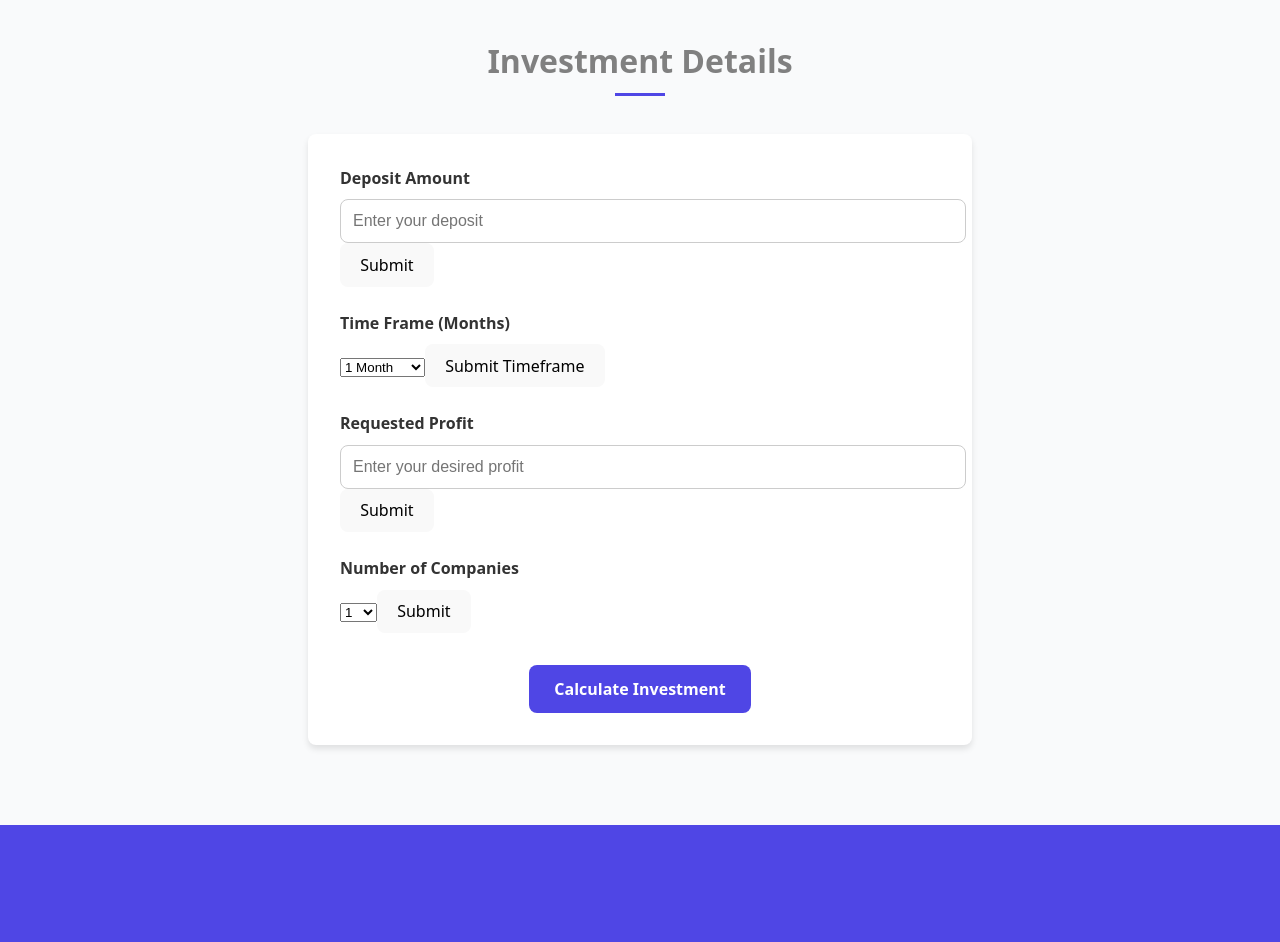
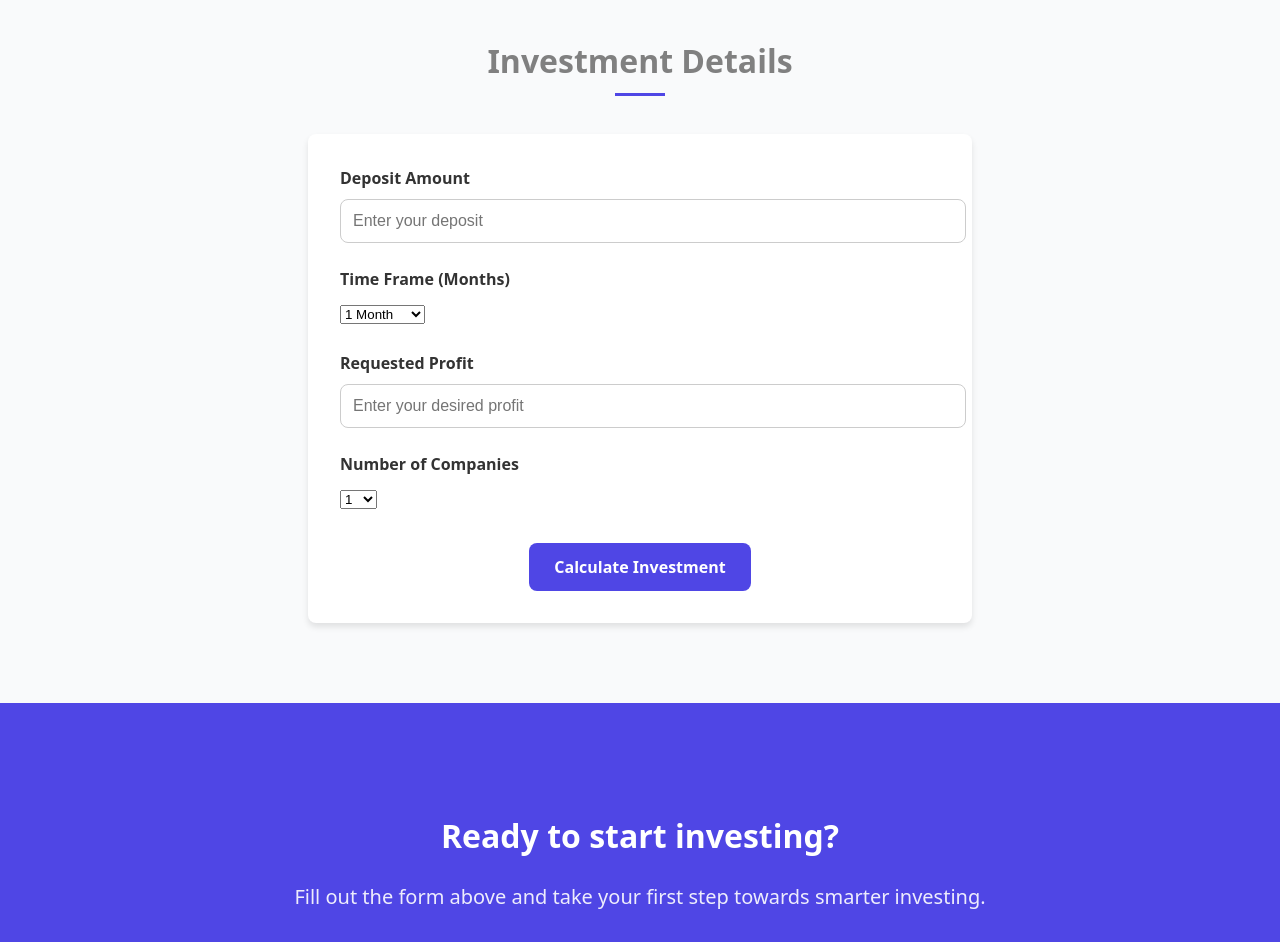
Before and after one commit to yordan-draganov/HackTuesXIproj, a React (Vite) app in the folder frontend/: page /investing in a window 1280 px wide. Shown: the part 780-1722 px from the top of the page. Built offline with nearby package versions, Linux system fonts and the light colour scheme.

Commit message:
Fixed Backend Request Data. Frontend and Backend work together

```diff
--- a/frontend/src/pages/Investing.jsx
+++ b/frontend/src/pages/Investing.jsx
@@ -9,27 +9,21 @@ function Investing() {
   const [numberOfDays, setNumberOfDays] = useState(0);
   const [numberOfCompanies, setNumberOfCompanies] = useState("1");
   const [showMessage, setShowMessage] = useState(false);
+  const [result, setResult] = useState("");
 
-  const GetInputDeposit = (e) => {
-    e.preventDefault();
-    console.log("Deposit amount:", depositAmount);
-  };
-
+  // Handle deposit input change and restrict to numbers only
   const handleDepositChange = (e) => {
     const numericValue = e.target.value.replace(/[^0-9]/g, "");
     setDepositAmount(numericValue);
   };
 
-  const GetInputProfit = (e) => {
-    e.preventDefault();
-    console.log("Profit amount:", profitAmount);
-  };
-
+  // Handle profit input change and restrict to numbers only
   const handleProfitChange = (e) => {
     const numericValue = e.target.value.replace(/[^0-9]/g, "");
     setProfitAmount(numericValue);
   };
 
+  // Handle timeframe change and calculate the number of days
   const handleTimeframeChange = (e) => {
     const selectedTimeframe = e.target.value;
     setTimeframe(selectedTimeframe);
@@ -57,34 +51,47 @@ function Investing() {
     setNumberOfDays(days);
   };
 
-  const handleTimeframeSubmit = (e) => {
-    e.preventDefault();
-    console.log("Selected timeframe (months):", timeframe);
-    console.log("Number of days:", numberOfDays);
-  };
-
+  // Handle number of companies change
   const handleNumberOfCompaniesChange = (e) => {
     const selectedNumberOfCompanies = e.target.value;
     setNumberOfCompanies(selectedNumberOfCompanies);
   };
 
-  const handleNumberOfCompaniesSubmit = (e) => {
+  // Handle form submission
+  const handleSubmit = (e) => {
     e.preventDefault();
-    console.log("Number of companies:", numberOfCompanies);
-  };
 
-  const handleCalculateInvestment = () => {
     console.log("--- Investment Summary ---");
     console.log("Deposit amount:", depositAmount);
     console.log("Profit amount:", profitAmount);
-    console.log("Selected timeframe (months):", timeframe);
     console.log("Number of days:", numberOfDays);
     console.log("Number of companies:", numberOfCompanies);
 
-    // Show the "Hello" message
+    // Prepare the payload
+    const payload = {
+      depositAmount,
+      numberOfDays,
+      numberOfCompanies,
+      profitAmount,
+    };
+
+    // Make the API call
+    fetch("http://localhost:5000/api/prompt", {
+      method: "POST",
+      headers: { "Content-Type": "application/json" },
+      body: JSON.stringify(payload),
+    })
+      .then((response) => response.json())
+      .then((data) => {
+        console.log("API Response:", data);
+        setResult(data.result); // Store the API response in state
+        setShowMessage(true); // Show the result message
+      })
+      .catch((error) => {
+        console.error("Error processing data:", error);
+        setResult("An error occurred while processing your request."); // Handle errors
         setShowMessage(true);
-
-    // Navigate to /investment-summary after handling the logic
+      });
   };
 
   return (
@@ -100,10 +107,9 @@ function Investing() {
 
       <div className="investment-form-section">
         <h2 className="section-title">Investment Details</h2>
-        <div className="investment-form">
-          {/* Deposit Amount Form */}
+        <form className="investment-form" onSubmit={handleSubmit}>
+          {/* Deposit Amount Input */}
           <div className="form-group">
-            <form onSubmit={GetInputDeposit}>
             <label htmlFor="deposit">Deposit Amount</label>
             <input
               type="text"
@@ -111,19 +117,18 @@ function Investing() {
               placeholder="Enter your deposit"
               value={depositAmount}
               onChange={handleDepositChange}
+              required
             />
-              <button type="submit">Submit</button>
-            </form>
           </div>
 
-          {/* Timeframe Form */}
+          {/* Timeframe Dropdown */}
           <div className="form-group">
-            <form onSubmit={handleTimeframeSubmit}>
             <label htmlFor="timeframe">Time Frame (Months)</label>
             <select
               id="timeframe"
               value={timeframe}
               onChange={handleTimeframeChange}
+              required
             >
               <option value="1">1 Month</option>
               <option value="3">3 Months</option>
@@ -131,13 +136,10 @@ function Investing() {
               <option value="10">10 Months</option>
               <option value="12">12 Months</option>
             </select>
-              <button type="submit">Submit Timeframe</button>
-            </form>
           </div>
 
-          {/* Profit Form */}
+          {/* Profit Amount Input */}
           <div className="form-group">
-            <form onSubmit={GetInputProfit}>
             <label htmlFor="profit">Requested Profit</label>
             <input
               type="text"
@@ -145,19 +147,18 @@ function Investing() {
               placeholder="Enter your desired profit"
               value={profitAmount}
               onChange={handleProfitChange}
+              required
             />
-              <button type="submit">Submit</button>
-            </form>
           </div>
 
-          {/* Number of Companies Form */}
+          {/* Number of Companies Dropdown */}
           <div className="form-group">
-            <form onSubmit={handleNumberOfCompaniesSubmit}>
             <label htmlFor="nOfCompanies">Number of Companies</label>
             <select
               id="nOfCompanies"
               value={numberOfCompanies}
               onChange={handleNumberOfCompaniesChange}
+              required
             >
               {[...Array(10).keys()].map((i) => (
                 <option key={i + 1} value={i + 1}>
@@ -165,23 +166,18 @@ function Investing() {
                 </option>
               ))}
             </select>
-              <button type="submit">Submit</button>
-            </form>
           </div>
 
-          {/* Calculate Investment Button */}
+          {/* Submit Button */}
           <div className="cta">
-            <button
-              className="cta-button"
-              onClick={handleCalculateInvestment} // Use onClick handler
-            >
+            <button type="submit" className="cta-button">
               Calculate Investment
             </button>
-            {/* Display "Hello" message if showMessage is true */}
-            {showMessage && <p className="hello-message">Hello</p>}
           </div>
 
-        </div>
+          {/* Display the API result if showMessage is true */}
+          {showMessage && <p className="hello-message">{result}</p>}
+        </form>
       </div>
 
       <div className="cta-section">
```
Also changed, not shown: 1 other file (tests, documents, lock files or other folders). Lines whose indentation alone changed are shown as unchanged.
